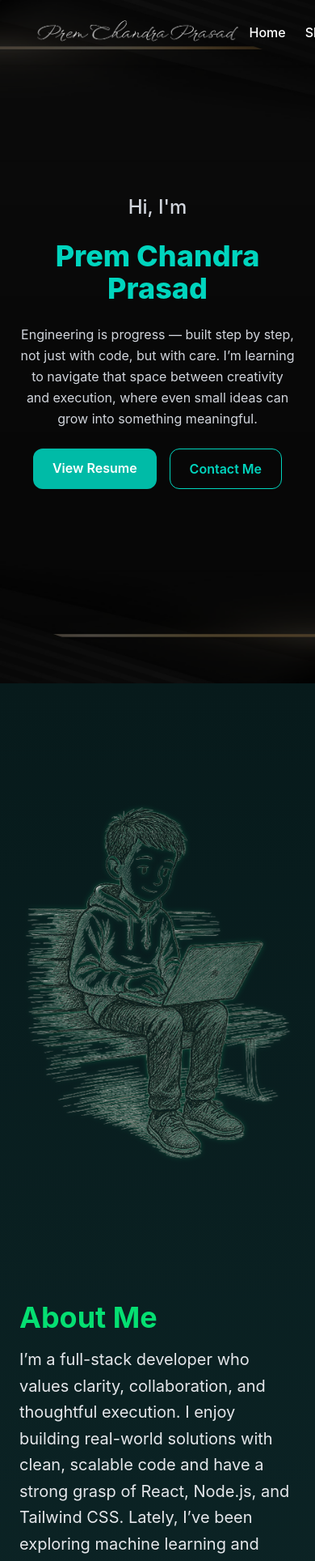
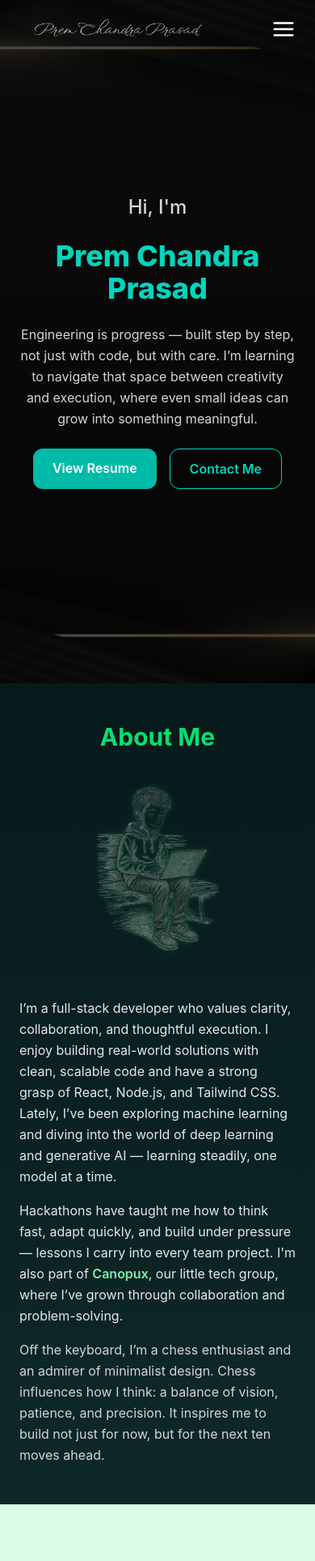
Before and after one commit to Premiiit/Portfolio, a React (Vite) app: page / in a window 390 px wide. Shown: the top 1928 px of the page at 81% size. Built offline with nearby package versions, Linux system fonts and the light colour scheme.

Commit message:
made semi responsive

```diff
--- a/src/components/About.jsx
+++ b/src/components/About.jsx
@@ -10,46 +10,47 @@ const About = () => {
       whileInView={{ opacity: 1, y: 0 }}
       transition={{ duration: 0.8, ease: "easeOut" }}
       viewport={{ once: true }}
-      className="min-h-[80vh] w-full bg-gradient-to-b from-[#071a1b] to-[#0e282a] px-6 md:px-20 py-12 flex flex-col md:flex-row items-center justify-between"
+      className="w-full bg-gradient-to-b from-[#071a1b] to-[#0e282a] px-6 md:px-20 py-12 flex flex-col items-center justify-center min-h-[80vh]"
     >
-      <div className="md:w-1/2 w-full flex justify-center items-center relative mb-10 md:mb-0 h-[80vh]">
-        <div className="relative h-full w-full max-w-sm md:max-w-md flex items-center justify-center">
-          {/* Image with transparent background */}
-          <div className="relative w-full h-full">
+      {/* Title on Top */}
+      <h2 className="text-3xl sm:text-4xl font-bold mb-8 text-green-400 text-center">
+        About Me
+      </h2>
+
+      {/* Layout changes based on screen size */}
+      <div className="flex flex-col lg:flex-row items-center justify-between w-full max-w-6xl">
+
+        {/* Image */}
+        <div className="w-full lg:w-1/2 flex justify-center items-center relative mb-8 lg:mb-0 lg:mr-8">
+          <div className="relative w-60 h-60 sm:w-72 sm:h-72 md:w-80 md:h-80 lg:w-96 lg:h-96 flex items-center justify-center">
             <img
               src={aboutImg}
               alt="About me sketch"
               className="h-full w-full object-contain"
               style={{
                 filter: "brightness(0.9) contrast(1.1) drop-shadow(0 0 3px rgba(0,200,100,0.3))",
-                mixBlendMode: "screen"
+                mixBlendMode: "screen",
               }}
             />
-
-            {/* Subtle edge fade for seamless integration */}
             <div className="absolute inset-0 bg-gradient-radial from-transparent via-transparent to-[#071a1b] opacity-70 pointer-events-none" />
-
-            {/* Very subtle edge highlights to make the sketch "pop" */}
             <div className="absolute inset-0 bg-gradient-radial from-[rgba(0,200,100,0.03)] via-transparent to-transparent pointer-events-none mix-blend-overlay" />
           </div>
         </div>
-      </div>
 
-      <div className="md:w-1/2 w-full text-left text-gray-100">
-        <h2 className="text-4xl font-bold mb-4 text-green-400">About Me</h2>
-
-        <p className="mb-4 text-xl leading-relaxed text-gray-200">
+        {/* Text */}
+        <div className="w-full lg:w-1/2 text-left text-gray-100">
+          <p className="mb-4 text-base sm:text-lg md:text-xl leading-relaxed text-gray-200">
             I’m a full-stack developer who values clarity, collaboration, and thoughtful execution. I enjoy building real-world solutions with clean, scalable code and have a strong grasp of React, Node.js, and Tailwind CSS. Lately, I’ve been exploring machine learning and diving into the world of deep learning and generative AI — learning steadily, one model at a time.
           </p>
 
-        <p className="mb-4 text-xl leading-relaxed text-gray-200">
+          <p className="mb-4 text-base sm:text-lg md:text-xl leading-relaxed text-gray-200">
             Hackathons have taught me how to think fast, adapt quickly, and build under pressure — lessons I carry into every team project. I'm also part of <span className="text-green-300 font-semibold">Canopux</span>, our little tech group, where I’ve grown through collaboration and problem-solving.
           </p>
 
-        <p className="text-xl leading-relaxed text-gray-300">
+          <p className="text-base sm:text-lg md:text-xl leading-relaxed text-gray-300">
             Off the keyboard, I’m a chess enthusiast and an admirer of minimalist design. Chess influences how I think: a balance of vision, patience, and precision. It inspires me to build not just for now, but for the next ten moves ahead.
           </p>
-
+        </div>
       </div>
     </motion.section>
   );
--- a/src/components/Navbar.jsx
+++ b/src/components/Navbar.jsx
@@ -1,8 +1,11 @@
 import { useEffect, useState } from "react";
+import { FiMenu, FiX } from "react-icons/fi"; // Hamburger and close icons
 import sign from "../assets/sign.png";
+import { motion, AnimatePresence } from "framer-motion";
 
 export default function Navbar() {
   const [isScrolled, setIsScrolled] = useState(false);
+  const [menuOpen, setMenuOpen] = useState(false);
 
   useEffect(() => {
     const handleScroll = () => {
@@ -19,37 +22,57 @@ export default function Navbar() {
 
   return (
     <nav
-      className={`fixed top-0 w-full z-50 px-6 py-4 flex justify-between items-center shadow-sm transition-all duration-300 ${
-        isScrolled ? "bg-black/70 backdrop-blur-lg" : "bg-transparent"
-      }`}
+      className={`fixed top-0 w-full z-50 px-6 py-4 flex justify-between items-center shadow-sm transition-all duration-300 ${isScrolled ? "bg-black/70 backdrop-blur-lg" : "bg-transparent"
+        }`}
     >
+      {/* Logo */}
       <img
-        className="h-12 md:h-18 object-contain filter invert brightness-0"
+        className="h-10 md:h-14 object-contain filter invert brightness-0"
         src={sign}
         alt="signature"
       />
-      <ul className="flex space-x-6 text-white font-medium">
-        <li>
-          <a href="#home" className="hover:text-teal-400">
-            Home
-          </a>
-        </li>
-        <li>
-          <a href="#skills" className="hover:text-teal-400">
-            Skills
-          </a>
-        </li>
-        <li>
-          <a href="#projects" className="hover:text-teal-400">
-            Projects
-          </a>
-        </li>
-        <li>
-          <a href="#contact" className="hover:text-teal-400">
-            Contact
-          </a>
-        </li>
+
+      {/* Desktop Menu */}
+      <ul className="hidden md:flex space-x-6 text-white font-medium">
+        <li><a href="#home" className="hover:text-teal-400">Home</a></li>
+        <li><a href="#skills" className="hover:text-teal-400">Skills</a></li>
+        <li><a href="#projects" className="hover:text-teal-400">Projects</a></li>
+        <li><a href="#contact" className="hover:text-teal-400">Contact</a></li>
       </ul>
+
+      {/* Mobile Hamburger Icon */}
+      <motion.div
+        className="md:hidden text-white text-3xl cursor-pointer z-50"
+        onClick={() => setMenuOpen(!menuOpen)}
+        initial={false}
+        animate={{
+          scale: menuOpen ? 1.1 : 1,
+          rotate: menuOpen ? 90 : 0,
+          opacity: 1,
+        }}
+        transition={{ type: "spring", stiffness: 300, damping: 20 }}
+      >
+        {menuOpen ? <FiX /> : <FiMenu />}
+      </motion.div>
+
+      {/* Mobile Menu */}
+      <AnimatePresence>
+        {menuOpen && (
+          <motion.ul
+            initial={{ opacity: 0, y: -20, scale: 0.95 }}
+            animate={{ opacity: 1, y: 0, scale: 1 }}
+            exit={{ opacity: 0, y: -20, scale: 0.95 }}
+            transition={{ duration: 0.4 }}
+            className="absolute top-full right-6 bg-black/80 backdrop-blur-lg py-4 px-6 rounded-xl flex flex-col space-y-4 text-white font-medium"
+          >
+            <li><a onClick={() => setMenuOpen(false)} href="#home" className="hover:text-teal-400">Home</a></li>
+            <li><a onClick={() => setMenuOpen(false)} href="#skills" className="hover:text-teal-400">Skills</a></li>
+            <li><a onClick={() => setMenuOpen(false)} href="#projects" className="hover:text-teal-400">Projects</a></li>
+            <li><a onClick={() => setMenuOpen(false)} href="#contact" className="hover:text-teal-400">Contact</a></li>
+          </motion.ul>
+        )}
+      </AnimatePresence>
+
     </nav>
   );
 }
```
Lines whose indentation alone changed are shown as unchanged.
